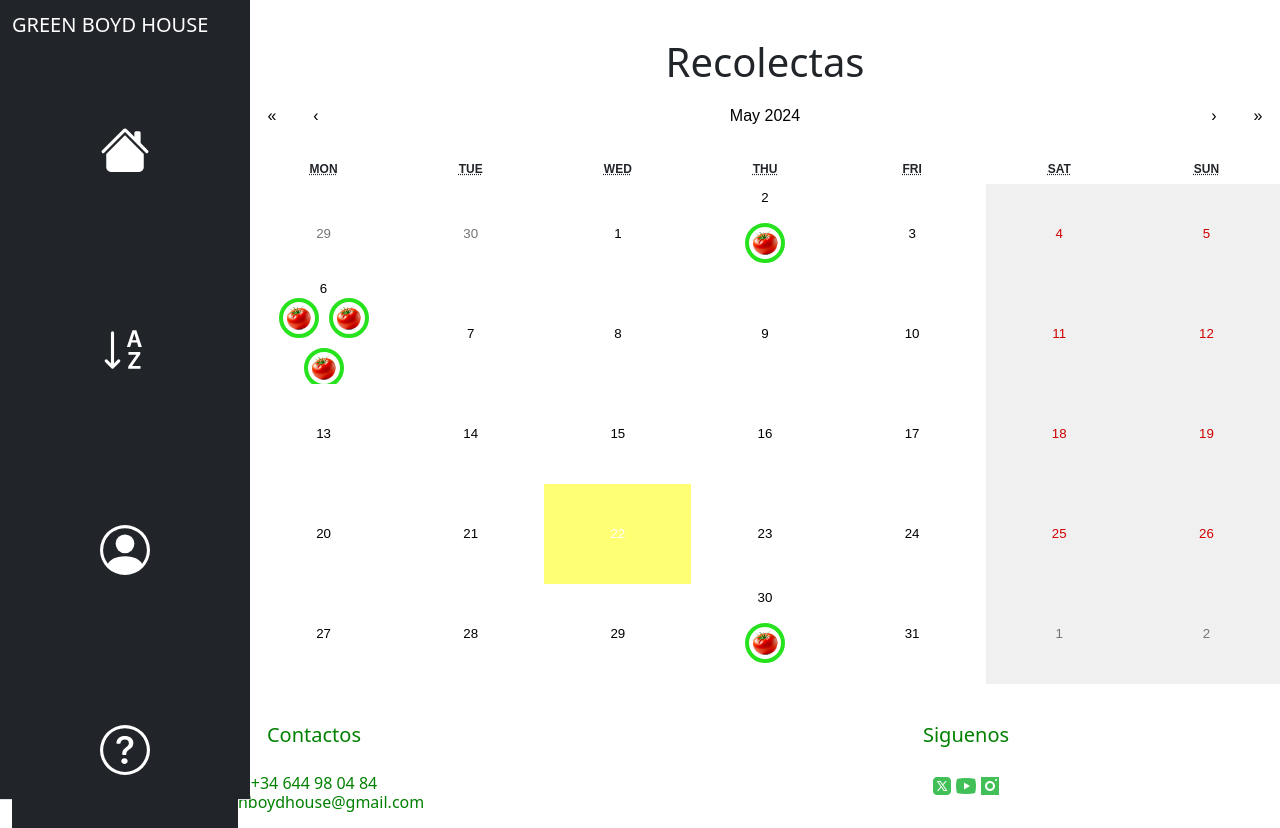
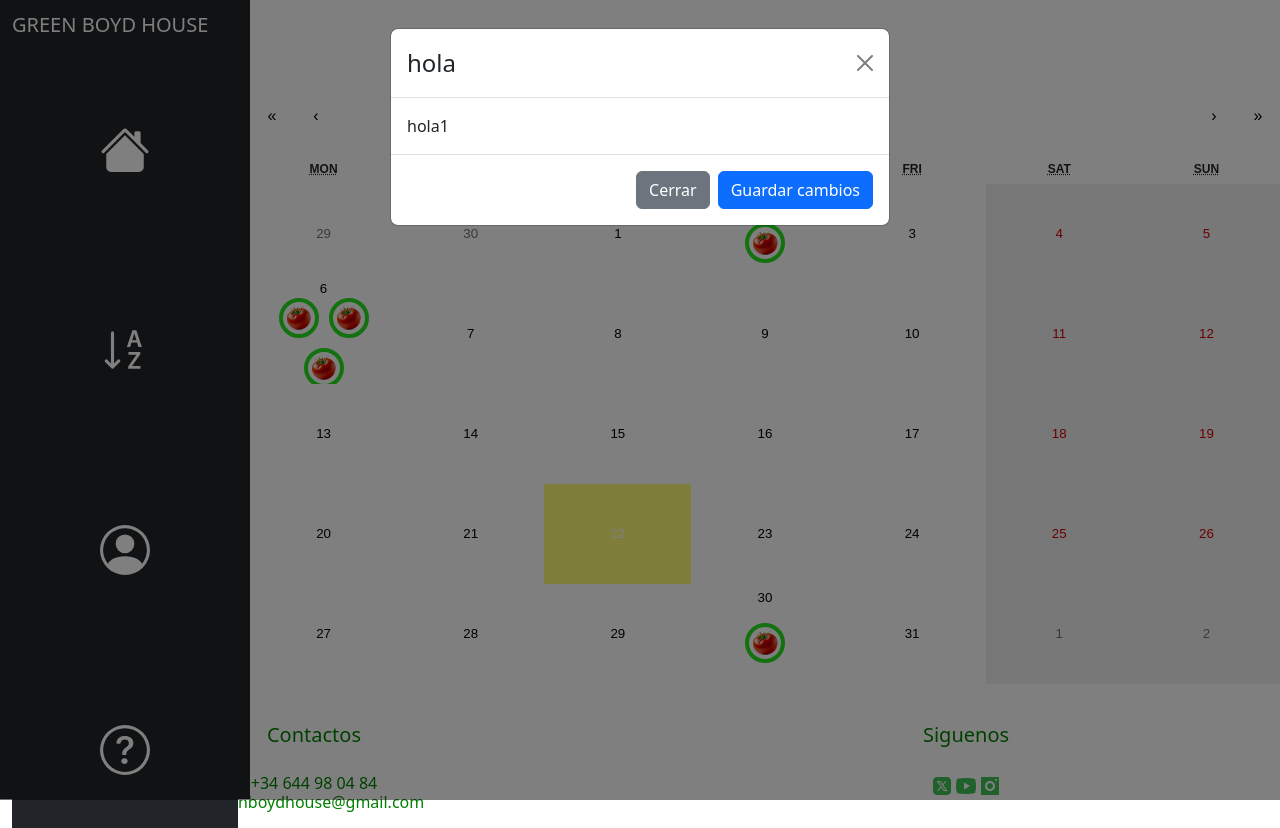
Before and after one commit to Pepesk34/TFG, a React (Create React App) app in the folder proyecto/client/: page /recolecta in a window 1280 px wide. Both pictures are taken after a click on the button 125 px from the left and 550 px from the top of the page. Built offline with nearby package versions, Linux system fonts and the light colour scheme.

Commit message:
modal success by pepe

```diff
--- a/proyecto/client/src/components/cabecerarecolecta.js
+++ b/proyecto/client/src/components/cabecerarecolecta.js
@@ -1,23 +1,11 @@
 // src/components/CabeceraRecolecta.js
-import React from 'react';
 import './estilo.css';
 import logo from "./imagenes/logo1.jpg";
 import 'bootstrap/dist/css/bootstrap.min.css';
 import BotonCabecera from './botonCabecera';
 import { Link } from "react-router-dom";
-import { useState } from "react";
-
-const handleScrollToTop = () => {
-    window.scrollTo({
-        top: 0,
-        behavior: 'smooth'
-    });
-};
-
-const handleClick = () => {
-    console.log('Botón clickeado');
-    handleScrollToTop();
-};
+import React, { useState } from "react";
+import { Modal, Button } from 'react-bootstrap';
 
 function CabeceraRecolecta() {
     const [showModal, setShowModal] = useState(false);
@@ -25,6 +13,12 @@ function CabeceraRecolecta() {
     const toggleModal = () => {
         setShowModal(!showModal);
     };
+
+
+      const handleCloseModal = () => setShowModal(false);
+      const handleShowModal = () => {
+        setShowModal(true);
+      };
 
     return (
         <div id="cabecera-recolecta">
@@ -43,7 +37,7 @@ function CabeceraRecolecta() {
                             </Link>
                         </li>
                         <li className="nav-item">
-                            <Link className="nav-link" id='nav-filtros' to="/registrarse" onClick={handleClick}>
+                            <Link className="nav-link" id='nav-filtros' to="/registrarse">
                                 <svg xmlns="http://www.w3.org/2000/svg" width="50" height="50" fill="currentColor" class="bi bi-sort-alpha-down" viewBox="0 0 16 16">
                                     <path fill-rule="evenodd" d="M10.082 5.629 9.664 7H8.598l1.789-5.332h1.234L13.402 7h-1.12l-.419-1.371zm1.57-.785L11 2.687h-.047l-.652 2.157z" />
                                     <path d="M12.96 14H9.028v-.691l2.579-3.72v-.054H9.098v-.867h3.785v.691l-2.567 3.72v.054h2.645zM4.5 2.5a.5.5 0 0 0-1 0v9.793l-1.146-1.147a.5.5 0 0 0-.708.708l2 1.999.007.007a.497.497 0 0 0 .7-.006l2-2a.5.5 0 0 0-.707-.708L4.5 12.293z" />
@@ -51,7 +45,8 @@ function CabeceraRecolecta() {
                             </Link>
                         </li>
                         <li className="nav-item btn-group" id='nav-perfil'>
-                            <button className="nav-link" type='button' id='button-perfil'>
+                            <button className="btn btn-dark" type='button' id='button-perfil'
+                  onClick={() => handleShowModal()}>
                                 <svg xmlns="http://www.w3.org/2000/svg" width="50" height="50" fill="currentColor" class="bi bi-person-circle" viewBox="0 0 16 16">
                                     <path d="M11 6a3 3 0 1 1-6 0 3 3 0 0 1 6 0" />
                                     <path fill-rule="evenodd" d="M0 8a8 8 0 1 1 16 0A8 8 0 0 1 0 8m8-7a7 7 0 0 0-5.468 11.37C3.242 11.226 4.805 10 8 10s4.757 1.225 5.468 2.37A7 7 0 0 0 8 1" />
@@ -59,7 +54,7 @@ function CabeceraRecolecta() {
                             </button>
                         </li>
                         <li className="nav-item btn-group" id='nav-ajustes'>
-                            <button className="btn btn-dark" type='button' id='button-ajustes'>
+                            <button className="btn btn-dark" type='button' id='button-ajustes' >
                                 <svg xmlns="http://www.w3.org/2000/svg" width="50" height="50" fill="currentColor" class="bi bi-question-circle" viewBox="0 0 16 16">
                                     <path d="M8 15A7 7 0 1 1 8 1a7 7 0 0 1 0 14m0 1A8 8 0 1 0 8 0a8 8 0 0 0 0 16" />
                                     <path d="M5.255 5.786a.237.237 0 0 0 .241.247h.825c.138 0 .248-.113.266-.25.09-.656.54-1.134 1.342-1.134.686 0 1.314.343 1.314 1.168 0 .635-.374.927-.965 1.371-.673.489-1.206 1.06-1.168 1.987l.003.217a.25.25 0 0 0 .25.246h.811a.25.25 0 0 0 .25-.25v-.105c0-.718.273-.927 1.01-1.486.609-.463 1.244-.977 1.244-2.056 0-1.511-1.276-2.241-2.673-2.241-1.267 0-2.655.59-2.75 2.286m1.557 5.763c0 .533.425.927 1.01.927.609 0 1.028-.394 1.028-.927 0-.552-.42-.94-1.029-.94-.584 0-1.009.388-1.009.94" />
@@ -69,6 +64,22 @@ function CabeceraRecolecta() {
                     </ul>
                 </div>
             </nav>
+            <Modal show={showModal} onHide={handleCloseModal}>
+                <Modal.Header closeButton>
+                    <Modal.Title>hola</Modal.Title>
+                </Modal.Header>
+                <Modal.Body>
+                    hola1
+                </Modal.Body>
+                <Modal.Footer>
+                    <Button variant="secondary" onClick={handleCloseModal}>
+                        Cerrar
+                    </Button>
+                    <Button variant="primary" onClick={handleCloseModal}>
+                        Guardar cambios
+                    </Button>
+                </Modal.Footer>
+            </Modal>
         </div>
     );
 }
```
